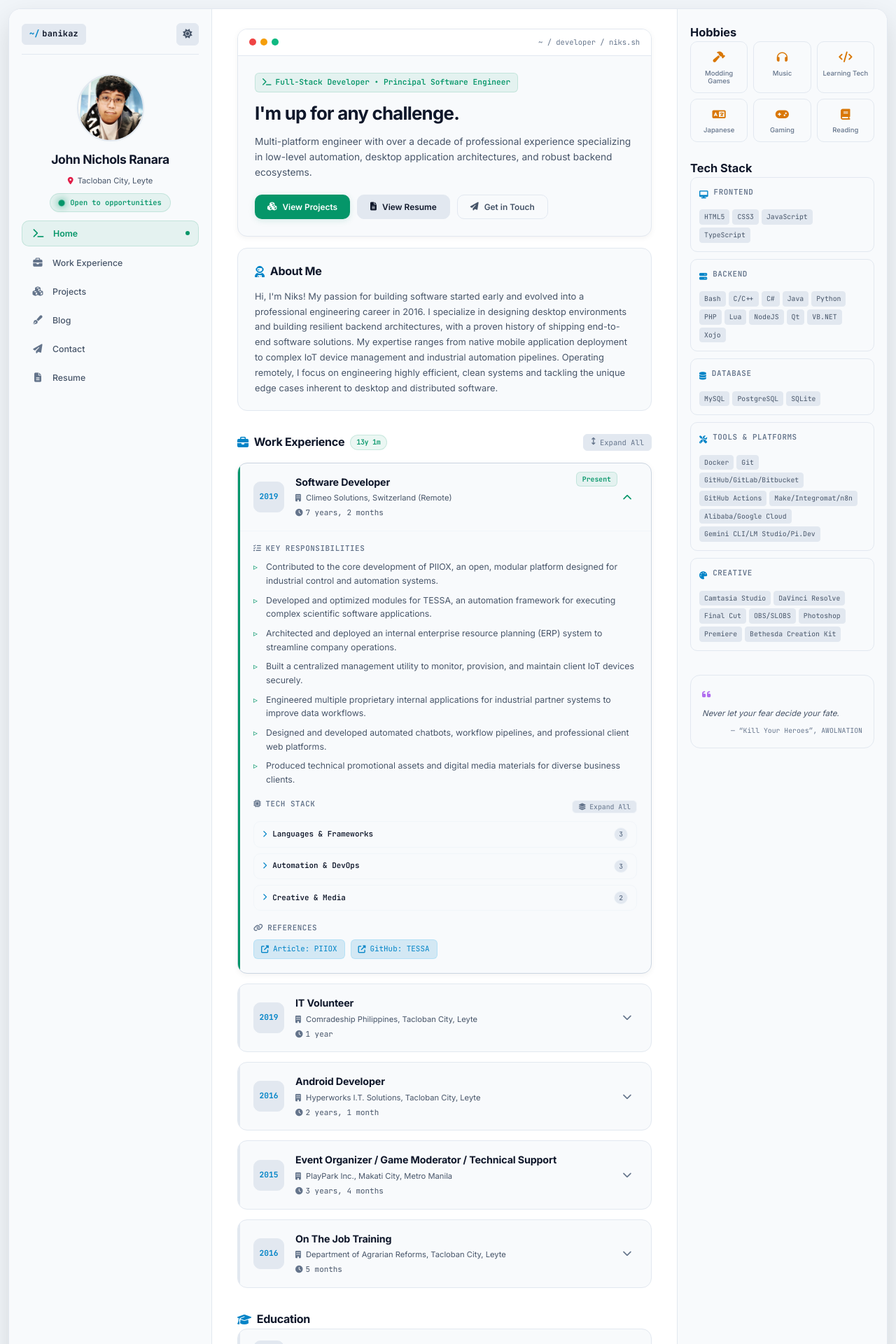
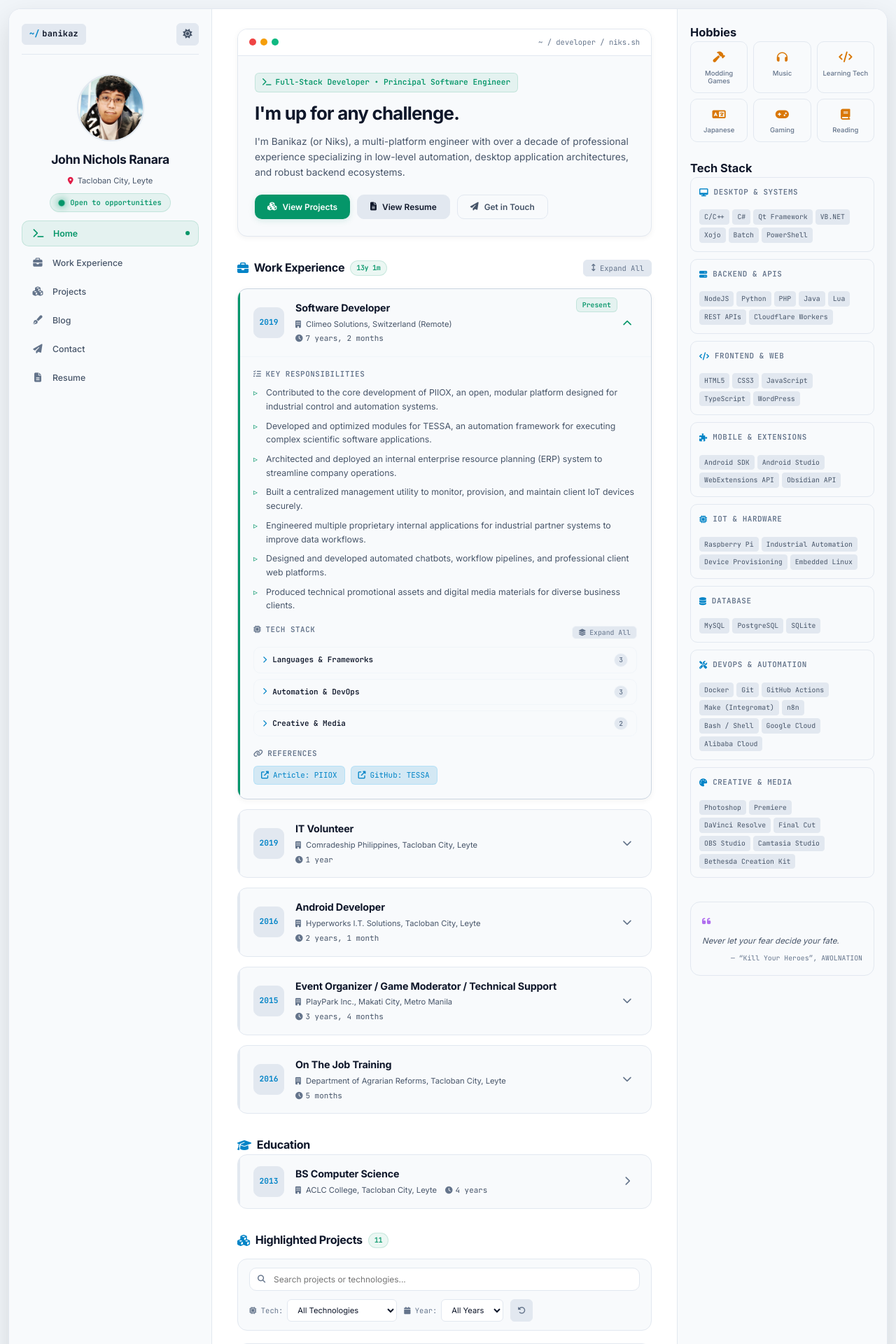
Before and after one commit to 0xb01/0xb01.github.io, a Jekyll site: the page built from index.html, in a window 1280 px wide. Shown: the top 1920 px of the page at 70% size. Built offline with Jekyll 4.4.1, drawn with Linux system fonts in a browser that asks for light colours; comment, search, counter and statistics services are not loaded.

Commit message:
update techstack categories, hero description, and about toggle
- Reorganize techstack categories into engineering domains
- Add IoT & Hardware and Mobile & Extensions skill categories
- Support dynamic icon rendering in resume tech-stack view
- Add toggle flag for about section in profile.yml
- Update hero description
- Adjust skill card icon vertical alignment in CSS

```diff
--- a/_data/profile.yml
+++ b/_data/profile.yml
@@ -66,10 +66,11 @@ schedule_config:
 hero:
   title: Full-Stack Developer • Principal Software Engineer
   headline: I'm up for any challenge.
-  description: Multi-platform engineer with over a decade of professional experience specializing in low-level automation, desktop application architectures, and robust backend ecosystems.
+  description: I'm Banikaz (or Niks), a multi-platform engineer with over a decade of professional experience specializing in low-level automation, desktop application architectures, and robust backend ecosystems.
 
 # About Section
 about:
+  show: false
   title: About Me
   content: Hi, I'm Niks! My passion for building software started early and evolved into a professional engineering career in 2016. I specialize in designing desktop environments and building resilient backend architectures, with a proven history of shipping end-to-end software solutions. My expertise ranges from native mobile application deployment to complex IoT device management and industrial automation pipelines. Operating remotely, I focus on engineering highly efficient, clean systems and tackling the unique edge cases inherent to desktop and distributed software.
 
--- a/_data/techstack.yml
+++ b/_data/techstack.yml
@@ -4,8 +4,8 @@
 # Single source of truth for skill categories in the right sidebar drawer and resume.
 #
 # FIELDS FOR EACH CATEGORY:
-# - name: Category title (e.g. Languages, Frontend, Backend, DevOps, Hardware)
-# - icon: Font Awesome icon class (e.g. fa-desktop, fa-server, fa-cube)
+# - name: Category title (e.g. Languages, Desktop & Systems, Backend, Frontend)
+# - icon: Font Awesome icon class (e.g. fa-desktop, fa-server, fa-code, fa-database, fa-tools, fa-palette)
 # - show_in: Display target: 'sidebar' (panel only), 'resume' (resume only), or 'both'
 # - items: List of skills / tools (clicking tags in the sidebar filters projects)
 #
@@ -23,30 +23,57 @@ categories:
       - Waray-waray (Dialect)
       - Cebuano (Dialect)
 
-  - name: Frontend
+  - name: Desktop & Systems
     icon: fa-desktop
+    show_in: both
+    items:
+      - C/C++
+      - C#
+      - Qt Framework
+      - VB.NET
+      - Xojo
+      - Batch
+      - PowerShell
+
+  - name: Backend & APIs
+    icon: fa-server
+    show_in: both
+    items:
+      - NodeJS
+      - Python
+      - PHP
+      - Java
+      - Lua
+      - REST APIs
+      - Cloudflare Workers
+
+  - name: Frontend & Web
+    icon: fa-code
     show_in: both
     items:
       - HTML5
       - CSS3
       - JavaScript
       - TypeScript
+      - WordPress
 
-  - name: Backend
-    icon: fa-server
+  - name: Mobile & Extensions
+    icon: fa-puzzle-piece
     show_in: both
     items:
-      - Bash
-      - C/C++
-      - C#
-      - Java
-      - Python
-      - PHP
-      - Lua
-      - NodeJS
-      - Qt
-      - VB.NET
-      - Xojo
+      - Android SDK
+      - Android Studio
+      - WebExtensions API
+      - Obsidian API
+
+  - name: IoT & Hardware
+    icon: fa-microchip
+    show_in: both
+    items:
+      - Raspberry Pi
+      - Industrial Automation
+      - Device Provisioning
+      - Embedded Linux
 
   - name: Database
     icon: fa-database
@@ -56,28 +83,29 @@ categories:
       - PostgreSQL
       - SQLite
 
-  - name: Tools & Platforms
+  - name: DevOps & Automation
     icon: fa-tools
     show_in: both
     items:
       - Docker
       - Git
-      - GitHub/GitLab/Bitbucket
       - GitHub Actions
-      - Make/Integromat/n8n
-      - Alibaba/Google Cloud
-      - Gemini CLI/LM Studio/Pi.Dev
+      - Make (Integromat)
+      - n8n
+      - Bash / Shell
+      - Google Cloud
+      - Alibaba Cloud
 
-  - name: Creative
+  - name: Creative & Media
     icon: fa-palette
     show_in: both
     items:
-      - Camtasia Studio
+      - Photoshop
+      - Premiere
       - DaVinci Resolve
       - Final Cut
-      - OBS/SLOBS
-      - Photoshop
-      - Premiere
+      - OBS Studio
+      - Camtasia Studio
       - Bethesda Creation Kit
 
 # Hobbies (max 6 items)
--- a/_includes/about.html
+++ b/_includes/about.html
@@ -4,6 +4,7 @@
   Design: Modern terminal-style about container
 {%- endcomment -%}
 
+{%- if site.data.profile.about.show -%}
 <div class="about-card">
     <div class="about-card-header">
         <h3 class="section-title-clean"><i class="fas fa-user-astronaut"></i> {{ site.data.profile.about.title }}</h3>
@@ -12,3 +13,4 @@
         <p>{{ site.data.profile.about.content }}</p>
     </div>
 </div>
+{%- endif -%}
--- a/_includes/tech-stack-render.html
+++ b/_includes/tech-stack-render.html
@@ -31,14 +31,7 @@
       <!-- Resume View -->
       <div class="resume-skill-category">
         <h4>
-          {%- if category.icon == 'fa-language' -%}<i class="fas fa-language"></i>&nbsp;
-          {%- elsif category.icon == 'fa-desktop' -%}<i class="fas fa-desktop"></i>&nbsp;
-          {%- elsif category.icon == 'fa-server' -%}<i class="fas fa-server"></i>&nbsp;
-          {%- elsif category.icon == 'fa-database' -%}<i class="fas fa-database"></i>&nbsp;
-          {%- elsif category.icon == 'fa-tools' -%}<i class="fas fa-tools"></i>&nbsp;
-          {%- elsif category.icon == 'fa-palette' -%}<i class="fas fa-palette"></i>&nbsp;
-          {%- endif -%}
-          {{ category.name }}
+          <i class="fas {{ category.icon }}"></i>&nbsp;{{ category.name }}
         </h4>
         <div class="resume-tags">
           {%- for item in category.items -%}
--- a/res/style.css
+++ b/res/style.css
@@ -2984,6 +2984,7 @@ table.data-table td code {
 .skill-card-icon {
     color: var(--accent-cyan);
     font-size: 0.8rem;
+    transform: translateY(-3px);
 }
 
 .skill-card-title {
```
Also changed, not shown: 11 other files.
